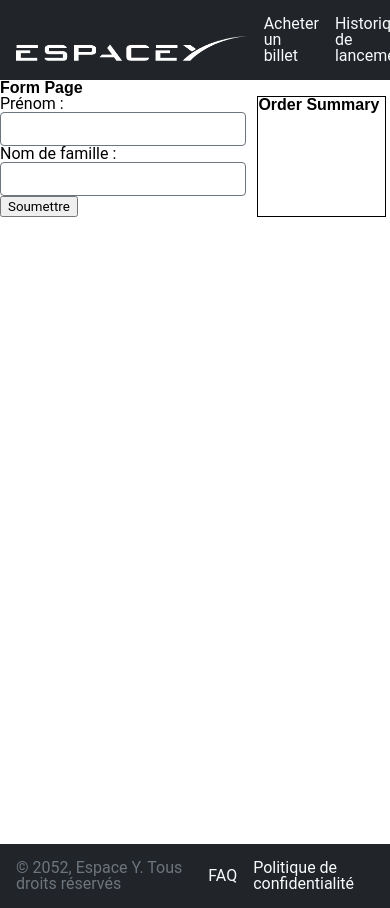
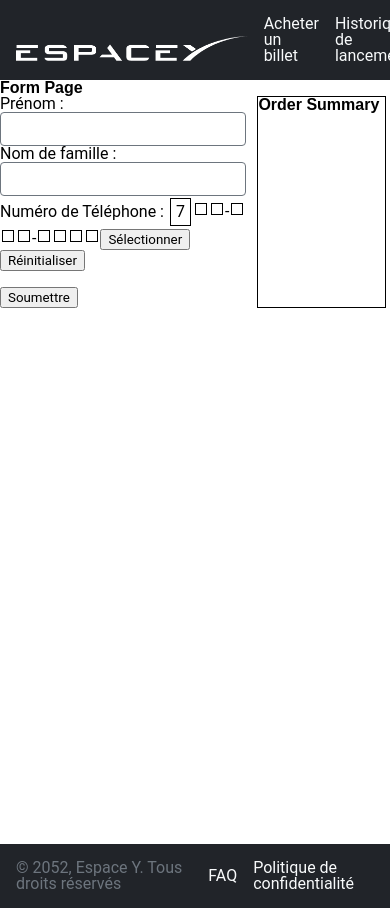
Before and after one commit to yannicklescure/hackathon-react-2022-team-b, a React (Create React App) app in the folder client/: page /buy-a-ticket in a window 390 px wide. Built offline with nearby package versions, Linux system fonts and the light colour scheme.

Commit message:
phone number input from hell

```diff
--- /dev/null
+++ b/client/src/components/PhoneNumberInput.jsx
@@ -0,0 +1,78 @@
+import { useState } from 'react';
+import useInterval from '../hooks/useInterval';
+import styled from 'styled-components';
+
+const PhoneNumberInput = (props) => {
+  const [count, setCount] = useState(0);
+  const [currentDigit, setCurrentDigit] = useState(0);
+  const [phoneNumber, setPhoneNumber] = useState('');
+  const [delay, setDelay] = useState(500);
+
+  useInterval(() => {
+    const newCount = count < 9 ? count + 1 : 0
+    setCount(newCount);
+  }, delay);
+
+  const pickDigit = (event) => {
+    event.preventDefault();
+
+    if (currentDigit < 10) {
+      setCurrentDigit(currentDigit + 1);
+
+      const newPhoneNumber = phoneNumber + count.toString();
+      setPhoneNumber(newPhoneNumber);
+      // set phone number in parent inputs state
+      props.setInputs(values => ({...values, ["phoneNumber"]: newPhoneNumber}));
+
+      setDelay(Math.max(100, delay - 50))
+    };
+
+  };
+
+  const resetAllDigits = (event) => {
+    event.preventDefault();
+
+    setPhoneNumber("");
+    // set phone number in parent inputs state
+    props.setInputs(values => ({...values, ["phoneNumber"]: ""}));
+    setCurrentDigit(0);
+    setDelay(500)
+  };
+
+  const countForPosition = (position) => {
+    return phoneNumber[position] || (currentDigit === position ? count : '')
+  };
+
+  return (
+    <Wrapper>
+      <label htmlFor="phoneNumber">Numéro de Téléphone : </label>
+
+      <SingleDigit>{countForPosition(0)}</SingleDigit>
+      <SingleDigit>{countForPosition(1)}</SingleDigit>
+      <SingleDigit>{countForPosition(2)}</SingleDigit>
+      <span>-</span>
+      <SingleDigit>{countForPosition(3)}</SingleDigit>
+      <SingleDigit>{countForPosition(4)}</SingleDigit>
+      <SingleDigit>{countForPosition(5)}</SingleDigit>
+      <span>-</span>
+      <SingleDigit>{countForPosition(6)}</SingleDigit>
+      <SingleDigit>{countForPosition(7)}</SingleDigit>
+      <SingleDigit>{countForPosition(8)}</SingleDigit>
+      <SingleDigit>{countForPosition(9)}</SingleDigit>
+
+      <button onClick={pickDigit}>Sélectionner</button>
+      <button onClick={resetAllDigits}>Réinitialiser</button>
+    </Wrapper>
+  )
+}
+
+const Wrapper = styled.div``;
+
+const SingleDigit = styled.div`
+  display: inline-block;
+  padding: 5px;
+  margin: 2px;
+  border: 1px solid black;
+`;
+
+export default PhoneNumberInput;
--- a/client/src/components/TicketForm.jsx
+++ b/client/src/components/TicketForm.jsx
@@ -1,5 +1,8 @@
 import { useState } from 'react';
 import styled from 'styled-components';
+
+// components
+import PhoneNumberInput from './PhoneNumberInput';
 
 const TicketForm = () => {
   const [inputs, setInputs] = useState({});
@@ -12,7 +15,7 @@ const TicketForm = () => {
 
   const handleSubmit = (event) => {
     event.preventDefault();
-    alert(inputs);
+    console.log(inputs);
   }
 
   return (
@@ -36,6 +39,8 @@ const TicketForm = () => {
           onChange={handleChange}
         />
 
+        <PhoneNumberInput setInputs={setInputs}></PhoneNumberInput>
+
         <br/> {/* delete me */}
         <button type="submit">Soumettre</button>
       </form>
--- /dev/null
+++ b/client/src/hooks/useInterval.jsx
@@ -0,0 +1,26 @@
+// accurate anchor, didn't read the whole thing
+// https://overreacted.io/making-setinterval-declarative-with-react-hooks/#just-show-me-the-code
+
+import { useEffect, useRef } from 'react';
+
+function useInterval(callback, delay) {
+  const savedCallback = useRef();
+
+  // Remember the latest callback.
+  useEffect(() => {
+    savedCallback.current = callback;
+  }, [callback]);
+
+  // Set up the interval.
+  useEffect(() => {
+    function tick() {
+      savedCallback.current();
+    }
+    if (delay !== null) {
+      let id = setInterval(tick, delay);
+      return () => clearInterval(id);
+    }
+  }, [delay]);
+}
+
+export default useInterval;
```
